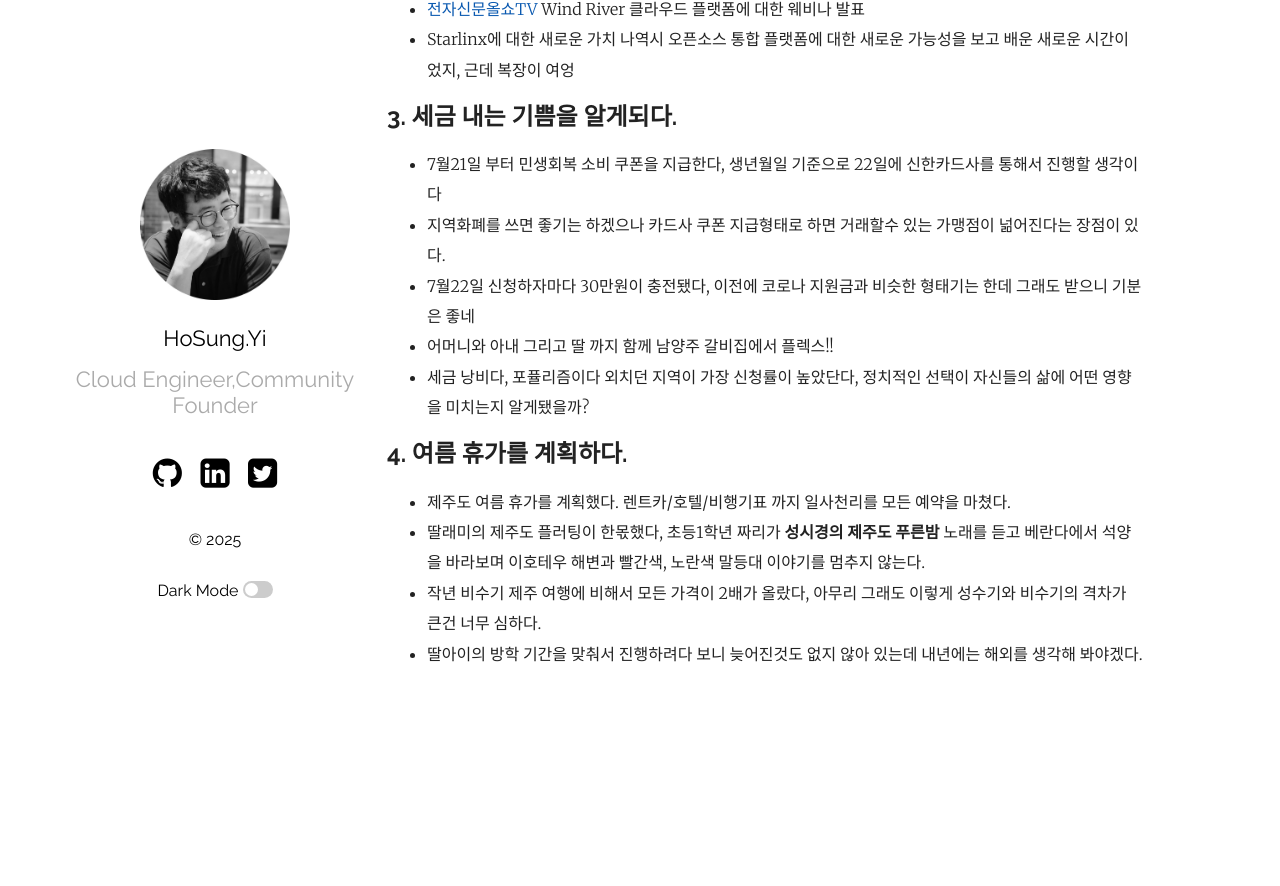
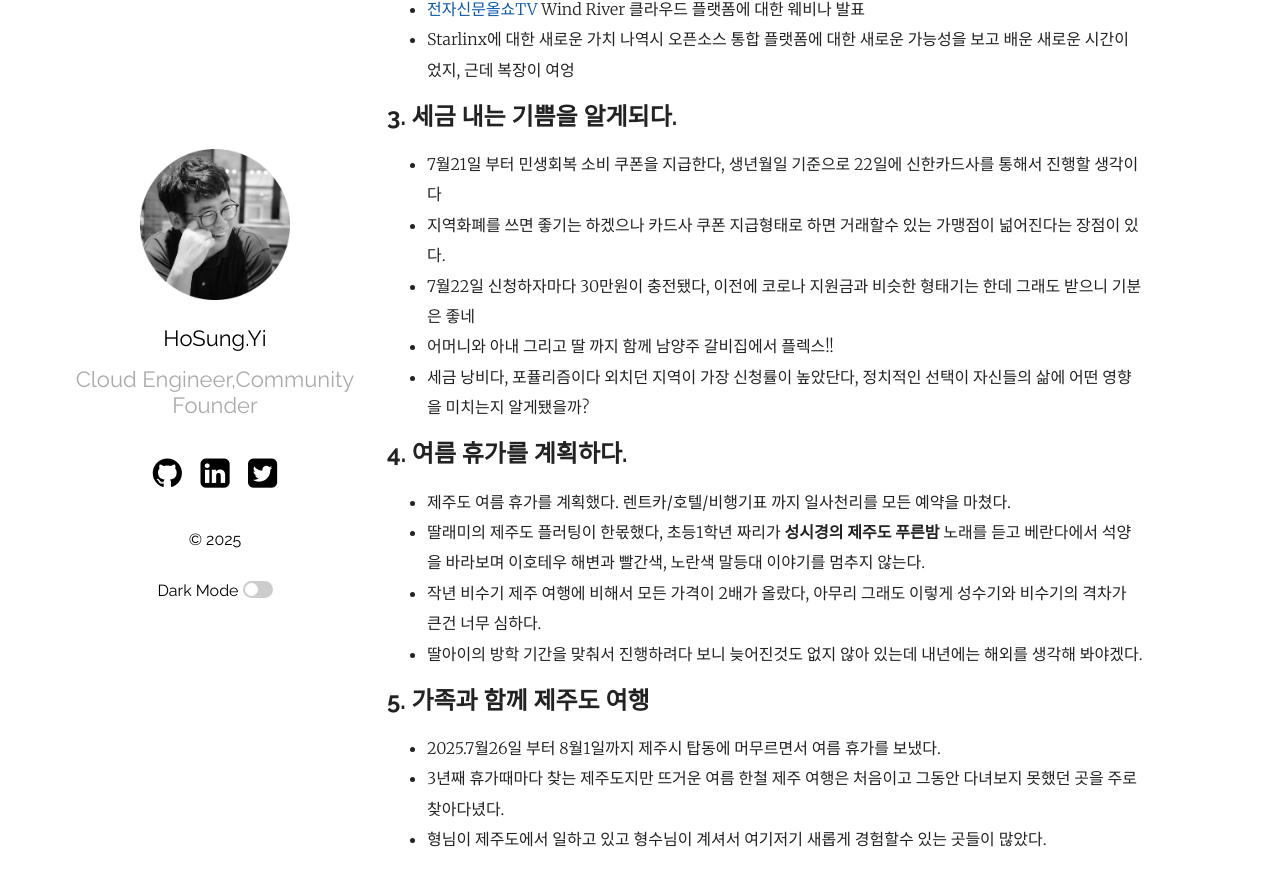
Before and after one commit to hslee77/hslee77.github.io, a Jekyll site: the page built from wiki/memo/2025-07-21-github.md, in a window 1280 px wide and 900 px high, scrolled down 709 px. Shown: the top 886 px of the window. Built offline with Jekyll 4.4.1, drawn with Linux system fonts in a browser that asks for light colours; before the commit the page ends 1423 px from its top, so only the background shows below that.

Commit message:
github v2.2

```diff
--- a/wiki/memo/2025-07-21-github.md
+++ b/wiki/memo/2025-07-21-github.md
@@ -39,3 +39,8 @@ categories: [Tommy Journey]
 해변과 빨간색, 노란색 말등대 이야기를 멈추지 않는다.
 * 작년 비수기 제주 여행에 비해서 모든 가격이 2배가 올랐다, 아무리 그래도 이렇게 성수기와 비수기의 격차가 큰건 너무 심하다.
 * 딸아이의 방학 기간을 맞춰서 진행하려다 보니 늦어진것도 없지 않아 있는데 내년에는 해외를 생각해 봐야겠다.
+
+## 5. 가족과 함께 제주도 여행
+* 2025.7월26일 부터 8월1일까지 제주시 탑동에 머무르면서 여름 휴가를 보냈다.
+* 3년째 휴가때마다 찾는 제주도지만 뜨거운 여름 한철 제주 여행은 처음이고 그동안 다녀보지 못했던 곳을 주로 찾아다녔다.
+* 형님이 제주도에서 일하고 있고 형수님이 계셔서 여기저기 새롭게 경험할수 있는 곳들이 많았다.
```
